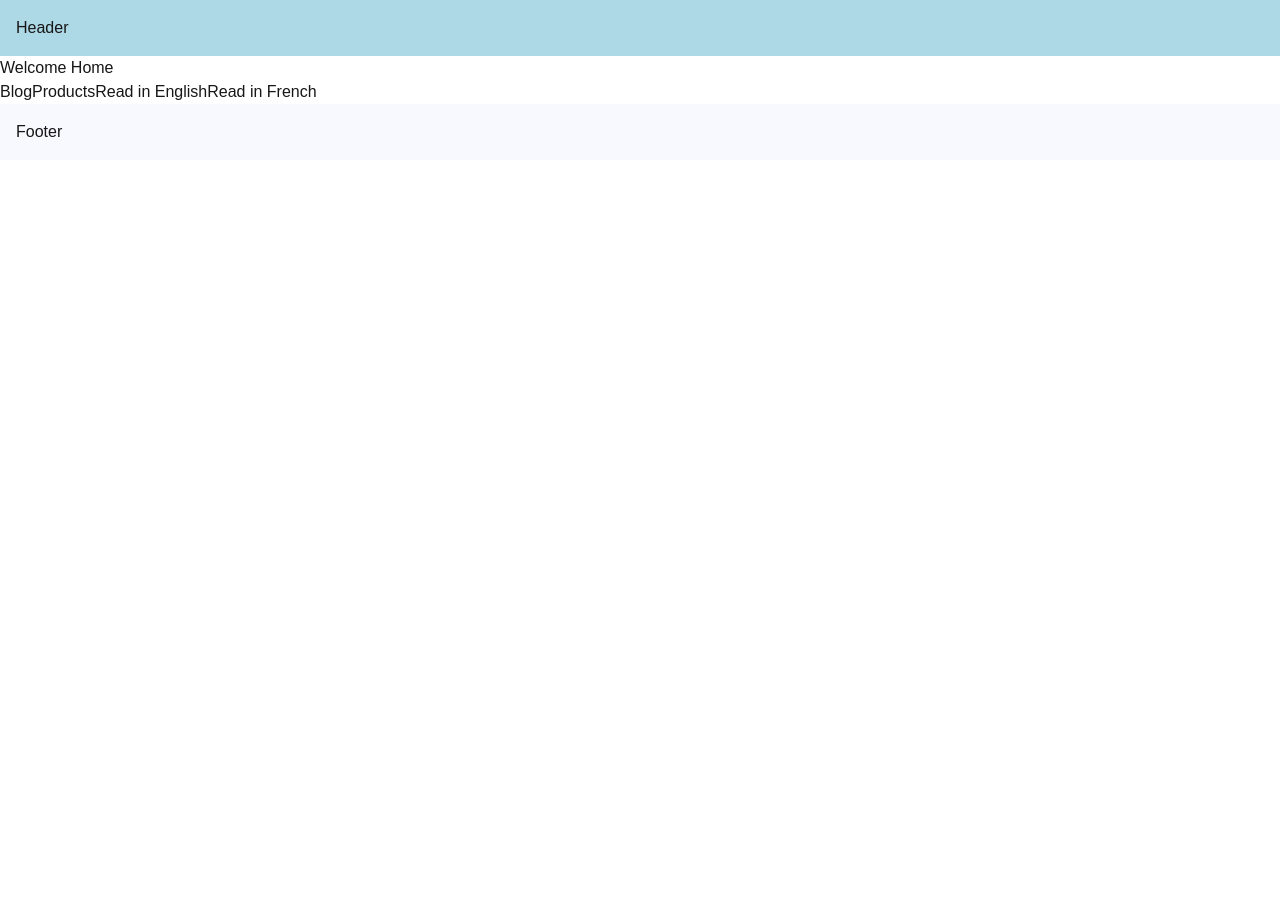
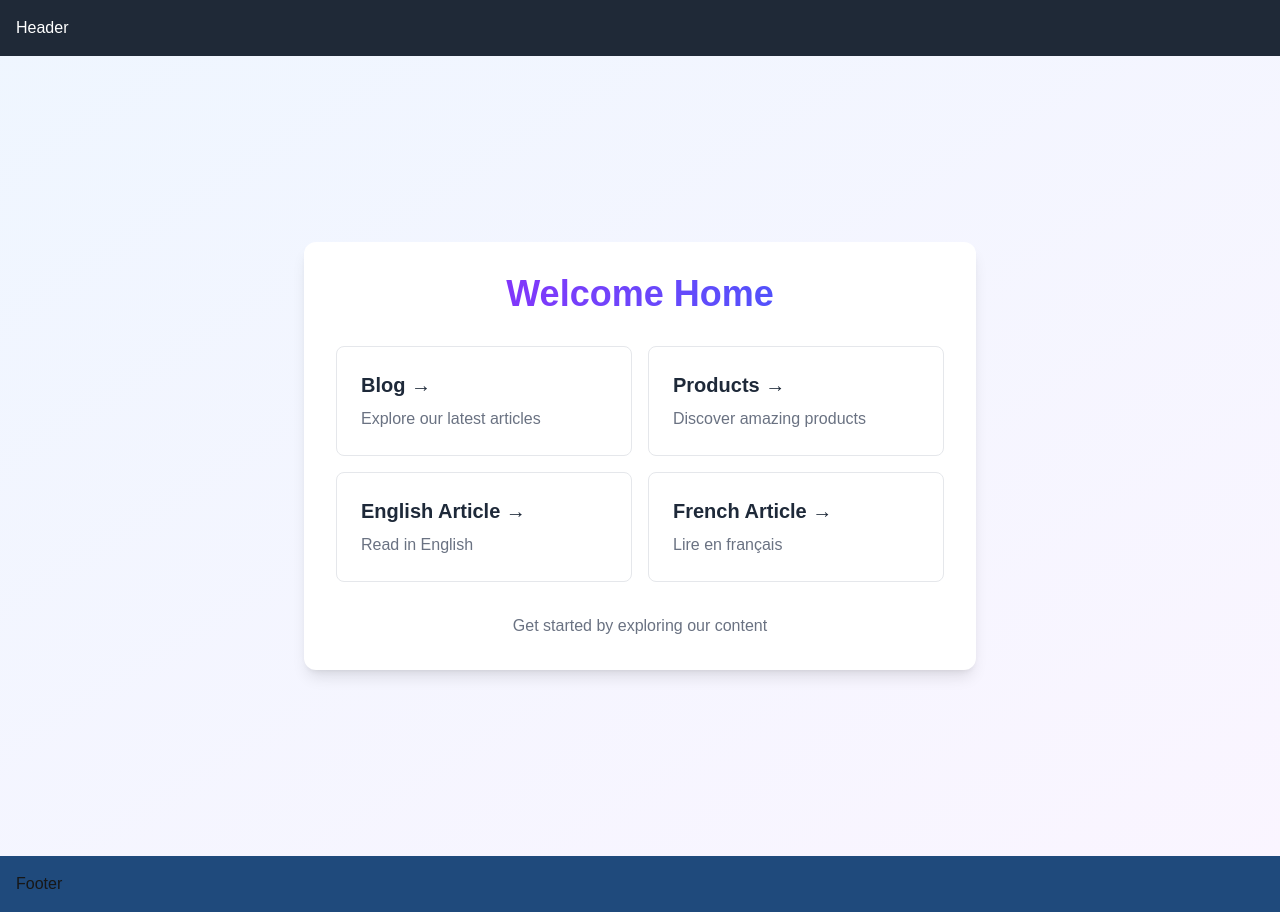
Before and after one commit to syadav48/NextEdge, a Next.js app in the folder my-app/: page / in a window 1280 px wide. Before the commit the page ends 800 px from the top, so only its background shows below. Built offline with nearby package versions, Linux system fonts and the light colour scheme.

Commit message:
till dynamic routes - completed!

```diff
--- a/my-app/src/app/(auth)/template.tsx
+++ b/my-app/src/app/(auth)/template.tsx
@@ -2,7 +2,6 @@
 import Link from "next/link";
 import { usePathname } from "next/navigation";
 import { useState } from "react";
-
 //usePathName hook to be used to check which link is active, and it works only in client component
 const navLinks = [
     {name: "Register", href: '/register'},
--- /dev/null
+++ b/my-app/src/app/demotemplate/page1/page.jsx
@@ -0,0 +1,16 @@
+import Link from "next/link";
+
+// app/demo/page1/page.js
+export default function Page1() {
+    return (
+      <div>
+        <h3>Page 1 Content</h3>
+        <p>Notice how the input resets when switching pages</p>
+        <div className="mt-4 space-x-4">
+        <Link href="/demotemplate/page2" className="text-blue-600 underline">
+          Go to Page 2
+        </Link>
+      </div>
+      </div>
+    );
+  }
--- /dev/null
+++ b/my-app/src/app/demotemplate/page2/page.jsx
@@ -0,0 +1,16 @@
+// app/demo/page2/page.js
+import Link from 'next/link';
+
+export default function Page2() {
+  return (
+    <div>
+      <h3>Page 2 Content</h3>
+      <p>The input will reset when coming back from Page 1</p>
+      <div className="mt-4 space-x-4">
+        <Link href="/demotemplate/page1" className="text-blue-600 underline">
+          Go to Page 1
+        </Link>
+      </div>
+    </div>
+  );
+}
--- /dev/null
+++ b/my-app/src/app/demotemplate/template.tsx
@@ -0,0 +1,27 @@
+// app/demo/template.js
+'use client'; // Required for useState
+
+import { useState } from 'react';
+
+import { ReactNode } from 'react';
+
+export default function DemoTemplate({ children }: { children: ReactNode }) {
+  const [inputValue, setInputValue] = useState('');
+
+  return (
+    <div className="border-2 border-blue-500 p-4 m-4">
+      <h2 className="text-lg font-bold mb-2">Template Wrapper</h2>
+      <input
+        type="text"
+        value={inputValue}
+        onChange={(e) => setInputValue(e.target.value)}
+        placeholder="Type something..."
+        className="border p-2 mb-4"
+      />
+      <p className="mb-2">Current input value: {inputValue}</p>
+      <div className="border-2 border-green-500 p-4">
+        {children}
+      </div>
+    </div>
+  );
+}
--- a/my-app/src/app/layout.tsx
+++ b/my-app/src/app/layout.tsx
@@ -34,7 +34,8 @@ export default function RootLayout({
       >
         <header
         style={{
-          backgroundColor: 'lightblue',
+          backgroundColor: '#1F2937',
+          color: 'white',
           padding: '1rem'
         }}
         >
@@ -43,7 +44,7 @@ export default function RootLayout({
         {children}
         <footer
         style={{
-          backgroundColor: 'ghostwhite',
+          backgroundColor: '#1F4A7C',
           padding: '1rem'
         }}
         >
--- a/my-app/src/app/page.tsx
+++ b/my-app/src/app/page.tsx
@@ -2,12 +2,60 @@ import Link from "next/link";
 
 export default function Home() {
   return (
-    <>
-        <h1>Welcome Home</h1>
-        <Link href="/blog">Blog</Link>
-        <Link href="/products">Products</Link>
-        <Link href="/articles/breaking-news-123?lang=en">Read in English</Link>
-        <Link href="/articles/breaking-news-123?lang=fr">Read in French</Link>
-    </>
+    <div className="min-h-screen bg-gradient-to-br from-blue-50 to-purple-50 flex flex-col items-center justify-center p-8">
+      <div className="max-w-2xl w-full bg-white rounded-xl shadow-lg p-8 space-y-8">
+        <h1 className="text-4xl font-bold text-center text-transparent bg-clip-text bg-gradient-to-r from-purple-600 to-blue-600">
+          Welcome Home
+        </h1>
+
+        <div className="grid grid-cols-1 md:grid-cols-2 gap-4">
+          <Link
+            href="/blog"
+            className="group p-6 rounded-lg border border-gray-200 hover:border-purple-300 transition-all duration-300 hover:shadow-md bg-white"
+          >
+            <h2 className="text-xl font-semibold text-gray-800 group-hover:text-purple-600 transition-colors">
+              Blog →
+            </h2>
+            <p className="mt-2 text-gray-500">Explore our latest articles</p>
+          </Link>
+
+          <Link
+            href="/products"
+            className="group p-6 rounded-lg border border-gray-200 hover:border-blue-300 transition-all duration-300 hover:shadow-md bg-white"
+          >
+            <h2 className="text-xl font-semibold text-gray-800 group-hover:text-blue-600 transition-colors">
+              Products →
+            </h2>
+            <p className="mt-2 text-gray-500">Discover amazing products</p>
+          </Link>
+
+          <Link
+            href="/articles/breaking-news-123?lang=en"
+            className="group p-6 rounded-lg border border-gray-200 hover:border-red-300 transition-all duration-300 hover:shadow-md bg-white"
+          >
+            <h2 className="text-xl font-semibold text-gray-800 group-hover:text-red-600 transition-colors">
+              English Article →
+            </h2>
+            <p className="mt-2 text-gray-500">Read in English</p>
+          </Link>
+
+          <Link
+            href="/articles/breaking-news-123?lang=fr"
+            className="group p-6 rounded-lg border border-gray-200 hover:border-indigo-300 transition-all duration-300 hover:shadow-md bg-white"
+          >
+            <h2 className="text-xl font-semibold text-gray-800 group-hover:text-indigo-600 transition-colors">
+              French Article →
+            </h2>
+            <p className="mt-2 text-gray-500">Lire en français</p>
+          </Link>
+        </div>
+
+        <div className="mt-8 text-center">
+          <p className="text-gray-500">
+            Get started by exploring our content
+          </p>
+        </div>
+      </div>
+    </div>
   );
 }
```
Also changed, not shown: 1 other file (tests, documents, lock files or other folders).
